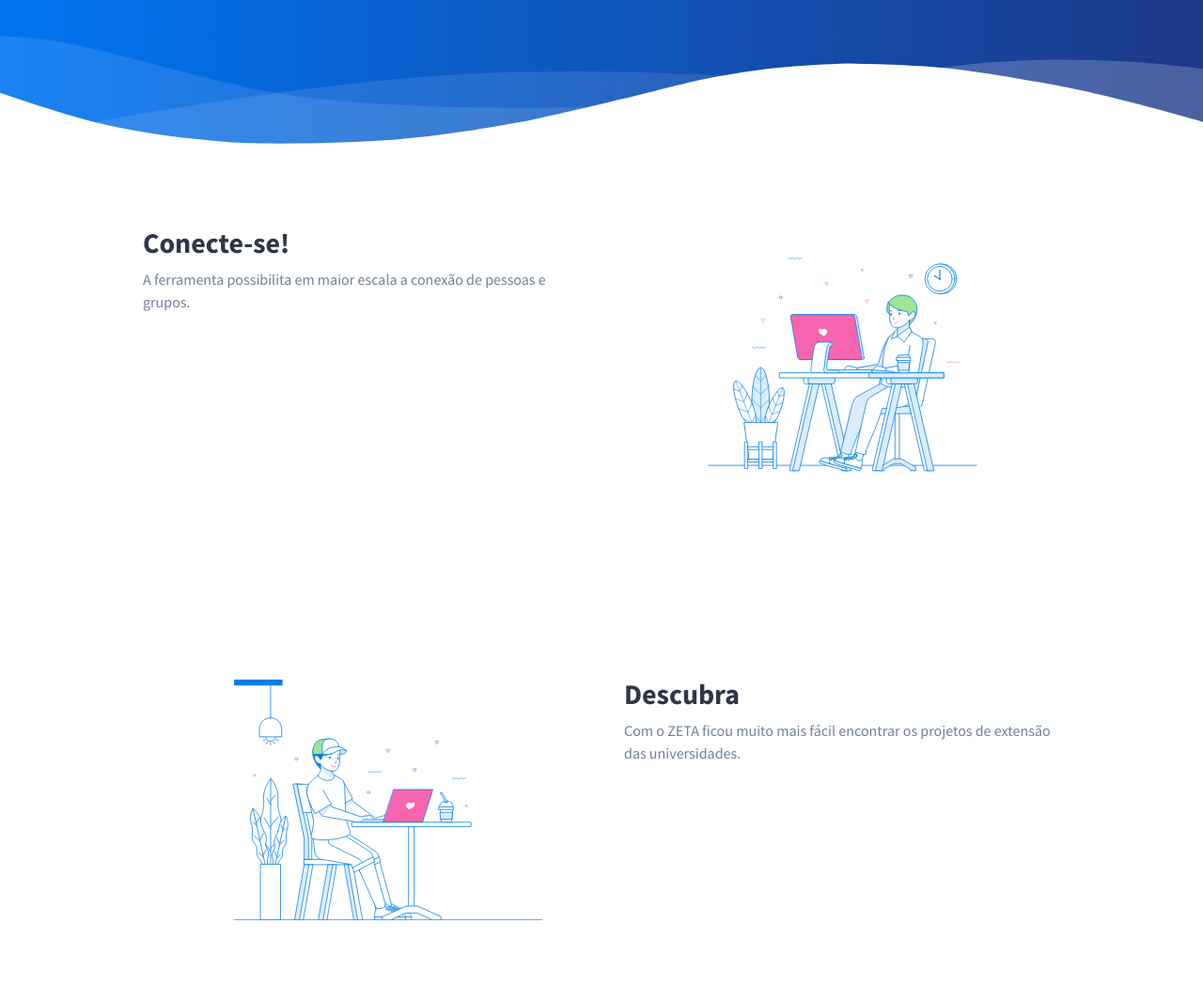
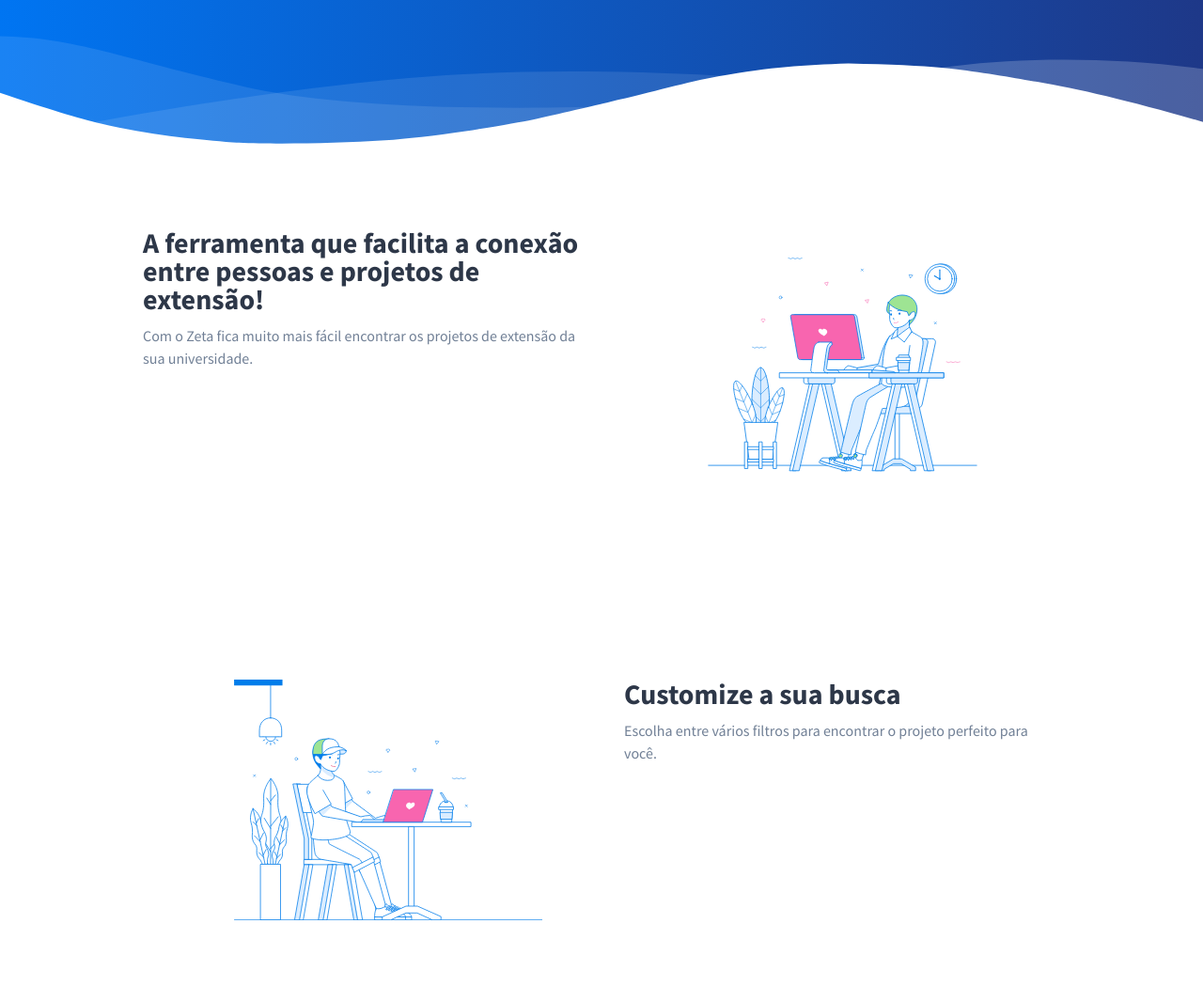
Before and after one commit to amandaventurin-zz/Interhack-1, a Flask app: page / in a window 1280 px wide. Shown: the part 559-1625 px from the top of the page at 94% size. Run offline with Flask 2, Linux system fonts and the light colour scheme.

Commit message:
interhack

```diff
--- a/templates/index.html
+++ b/templates/index.html
@@ -49,8 +49,8 @@
 	<div class="container max-w-5xl mx-auto m-8">
 		<div class="flex flex-wrap">
 			<div class="w-5/6 sm:w-1/2 p-6">
-				<h1 class="text-3xl text-gray-800 font-bold leading-none mb-3">Conecte-se!</h1>
-				<p class="text-gray-600 mb-8">A ferramenta possibilita em maior escala a conexão de pessoas e grupos.<br /><br />
+				<h1 class="text-3xl text-gray-800 font-bold leading-none mb-3">A ferramenta que facilita a conexão entre pessoas e projetos de extensão!</h1>
+				<p class="text-gray-600 mb-8">Com o Zeta fica muito mais fácil encontrar os projetos de extensão da sua universidade.<br /><br />
 
 			</div>
 			<div class="w-full sm:w-1/2 p-6 mt-6">
@@ -69,8 +69,8 @@
 
 			<div class="w-full sm:w-1/2 p-6 mt-6">
 				<div class="align-middle">
-					<h1 class="text-3xl text-gray-800 font-bold leading-none mb-3">Descubra</h1>
-					<p class="text-gray-600 mb-8">Com o ZETA ficou muito mais fácil encontrar os projetos de extensão das universidades.<br /><br />
+					<h1 class="text-3xl text-gray-800 font-bold leading-none mb-3">Customize a sua busca</h1>
+					<p class="text-gray-600 mb-8">Escolha entre vários filtros para encontrar o projeto perfeito para você.<br /><br />
 					</p>
 				</div>
 			</div>
```
